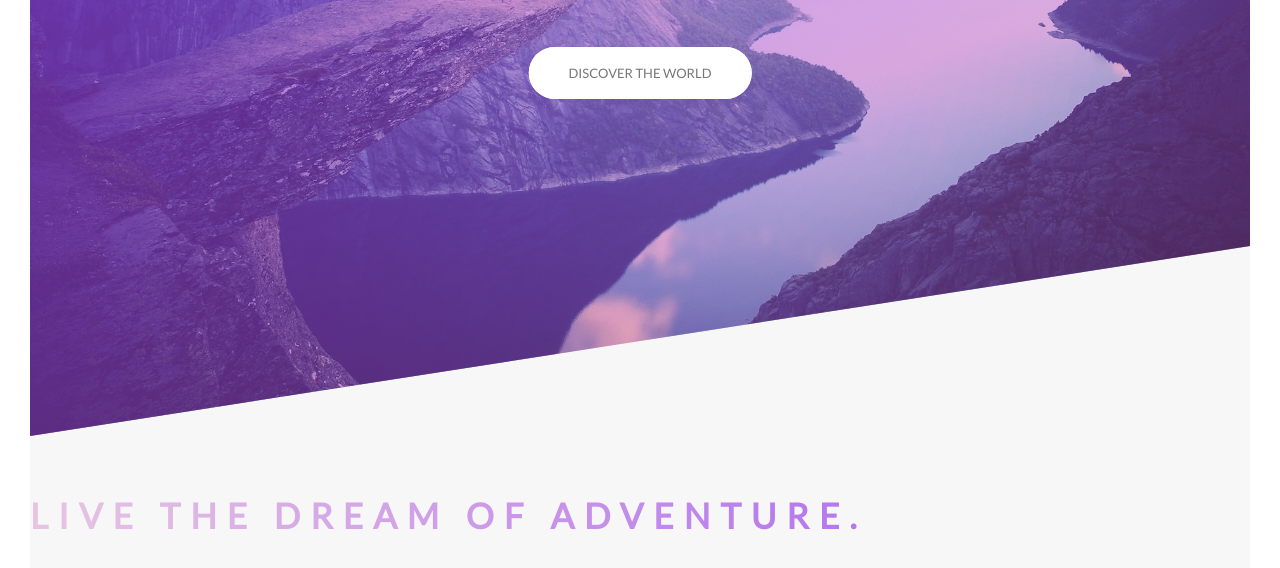
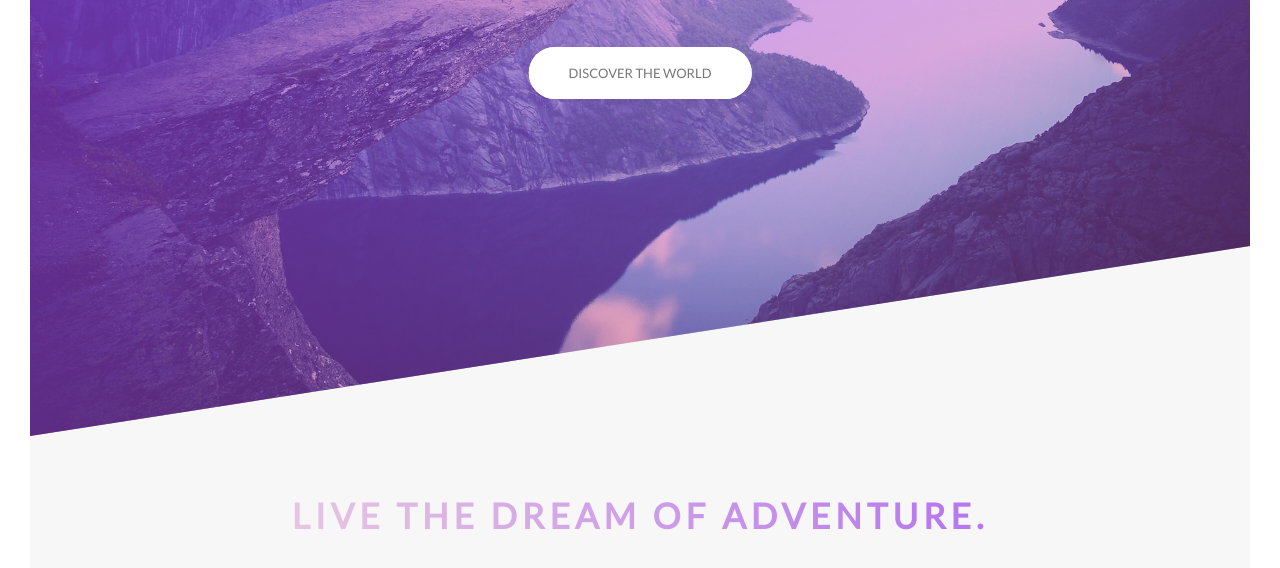
Before and after one commit to damionlawrence/wanderlust-travel-website, a website: page index.html in a window 1280 px wide. Shown: the part 354-922 px from the top of the page. Drawn offline with Linux system fonts and the light colour scheme.

Commit message:
bootstrap installation

```diff
--- a/index.html
+++ b/index.html
@@ -26,9 +26,12 @@
 
   <main>
     <section class="section-about">
-      <h2 class="heading-secondary">
-        Live the dream of adventure.
-      </h2>
+      <div class="u-center-text">
+        <h2 class="heading-secondary">
+          Live the dream of adventure.
+        </h2>
+      </div>
+
     </section>
   </main>
 
--- a/package.json
+++ b/package.json
@@ -18,5 +18,9 @@
   "homepage": "https://github.com/damionlawrence/wanderlust-travel-website#readme",
   "devDependencies": {
     "node-sass": "^4.11.0"
+  },
+  "dependencies": {
+    "bootstrap-sass": "^3.4.1",
+    "jquery": "^3.4.0"
   }
 }
--- a/sass/abstracts/_variables.scss
+++ b/sass/abstracts/_variables.scss
@@ -5,3 +5,4 @@
 
 $color-grey-dark: #777;
 $color-white: #fff;
+$color-black: #000;
--- a/sass/base/_typography.scss
+++ b/sass/base/_typography.scss
@@ -43,7 +43,7 @@
   text-transform: uppercase;
   font-weight: 700;
   display: inline-block;
-  letter-spacing: 1rem;
+  letter-spacing: .5rem;
 
   background-image: linear-gradient(to left, $color-primary-light, $color-primary-dark);
   -webkit-background-clip: text;
@@ -52,5 +52,6 @@
 
   &:hover {
     transform: translateX(5rem);
+    text-shadow: .5rem 1rem 2rem rgba($color-black, .2);
   }
 }
--- a/sass/base/_utilities.scss
+++ b/sass/base/_utilities.scss
@@ -0,0 +1,3 @@
+.u-center-text {
+  text-align: center;
+}
```
Also changed, not shown: css/style.css, 1 other file.
